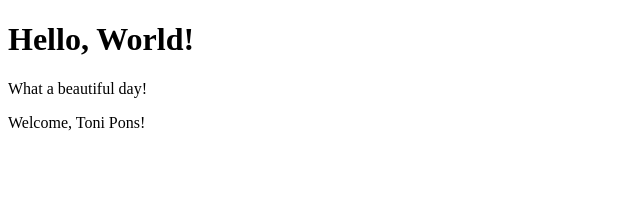
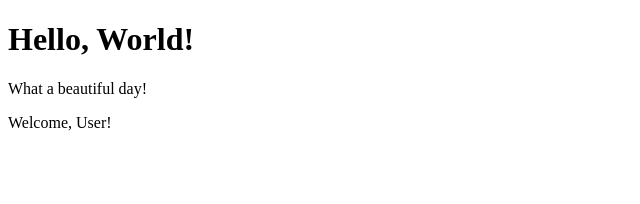
Before and after one commit to ToniPons97/components, a React (Create React App) app: page / in a window 1280 px wide. Shown: the top 204 px of the page, without its empty margins (0-640 px from the left). Built offline with nearby package versions, Linux system fonts and the light colour scheme.

Commit message:
First commit.

```diff
--- a/src/App.js
+++ b/src/App.js
@@ -7,7 +7,7 @@ export class App extends React.Component {
         return (
             <div>
                 <Hello />
-                <Welcome name='Toni Pons' />
+                <Welcome />
             </div>
         );
     }
--- a/src/components/welcome.js
+++ b/src/components/welcome.js
@@ -1,6 +1,10 @@
 import React from "react";
 
 export class Welcome extends React.Component {
+    static defaultProps = {
+        name: 'User'
+    }
+
     render() {
         return <p>Welcome, {this.props.name}!</p>;
     }
```
